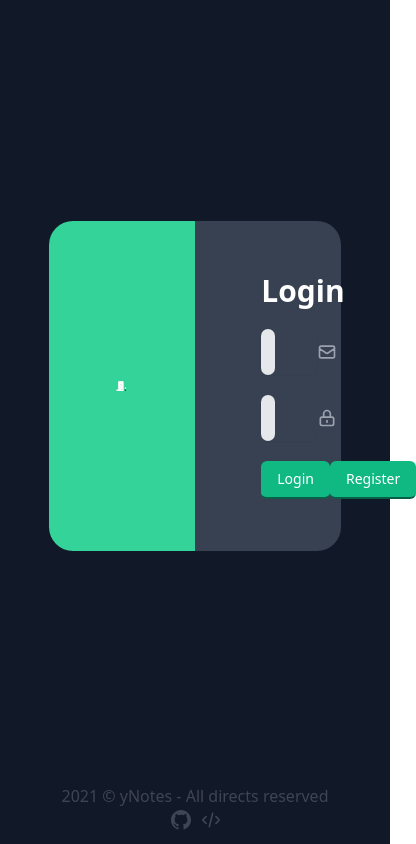
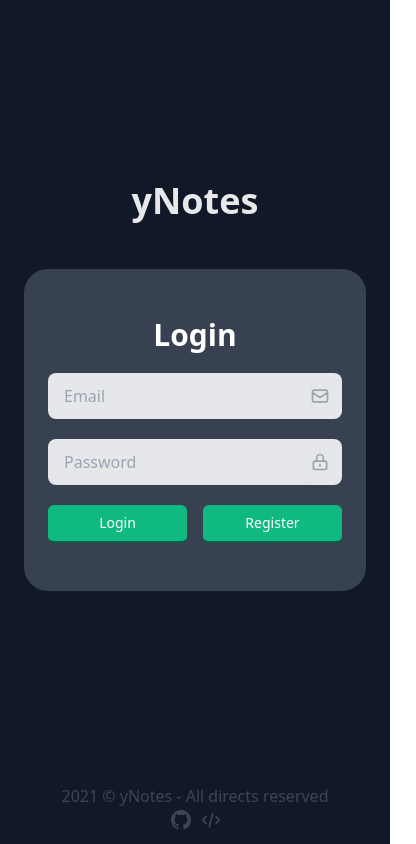
Before and after one commit to gs-nasc/note-website, a Next.js app: page / in a window 390 px wide. Shown: the whole page, 416 px wide, since content can reach past the window. Built offline with nearby package versions, Linux system fonts and the light colour scheme.

Commit message:
:iphone: Login now is responsive!

```diff
--- a/components/auth/Login.tsx
+++ b/components/auth/Login.tsx
@@ -8,13 +8,14 @@ const Login: NextPage = () => {
 
     return (
         <section className="w-full min-h-screen top-0 bg-gray-900 flex flex-col justify-center items-center">
-            <div className="w-3/4 flex flex-row mt-auto">
-                <div className="w-1/2 rounded-l-3xl flex flex-row justify-center items-center px-16 py-40" style={{ background: color, transition: 'all', transitionDuration: '0.1s' }}>
+            <div className="mt-auto flex flex-col md:w-3/4 md:flex-row">
+                <h1 className="md:hidden mb-12 text-center text-4xl font-bold text-white opacity-90">yNotes</h1>
+                <div className="md:w-1/2 md:rounded-l-3xl md:px-16 md:py-40 hidden md:flex flex-row justify-center items-center" style={{ background: color, transition: 'all', transitionDuration: '0.1s' }}>
                     <Illustration color={color} height="auto" width="60%" />
                 </div>
-                <div className="w-1/2 bg-gray-700 rounded-r-3xl px-16 flex flex-row items-center justify-center">
-                    <div className="w-3/4">
-                        <div className="text-white text-3xl font-bold">
+                <div className="md:w-1/2 md:rounded-l-none md:rounded-r-3xl md:py-0 md:px-16 rounded-3xl md:mx-0 bg-gray-700 py-12 mx-6 px-6 flex flex-row items-center justify-center">
+                    <div className="md:w-3/4">
+                        <div className="md:text-left text-white text-3xl font-bold text-center">
                             Login
                         </div>
                         <section>
@@ -36,8 +37,8 @@ const Login: NextPage = () => {
                             </div>
                         </section>
                         <div className="flex flex-row justify-between items-center">
-                            <button className="mt-5 px-4 py-2 rounded-md text-sm font-medium border-b-2 focus:outline-none focus:ring transition text-white bg-green-500 border-green-800 hover:bg-green-600 active:bg-green-700 focus:ring-green-300" type="submit">Login</button>
-                            <button className="mt-5 px-4 py-2 rounded-md text-sm font-medium border-b-2 focus:outline-none focus:ring transition text-white bg-green-500 border-green-800 hover:bg-green-600 active:bg-green-700 focus:ring-green-300" type="submit">Register</button>
+                            <button className="md:w-auto md:mr-0 mr-2 w-full mt-5 px-4 py-2 rounded-md text-sm font-medium border-b-2 focus:outline-none focus:ring transition text-white bg-green-500 border-green-800 hover:bg-green-600 active:bg-green-700 focus:ring-green-300" type="submit">Login</button>
+                            <button className="md:w-auto md:ml-0 ml-2 w-full mt-5 px-4 py-2 rounded-md text-sm font-medium border-b-2 focus:outline-none focus:ring transition text-white bg-green-500 border-green-800 hover:bg-green-600 active:bg-green-700 focus:ring-green-300" type="submit">Register</button>
                         </div>
                     </div>
                 </div>
```
